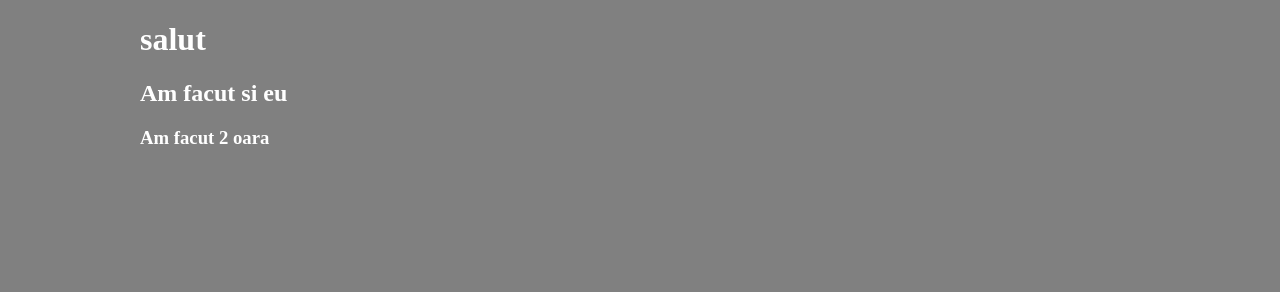
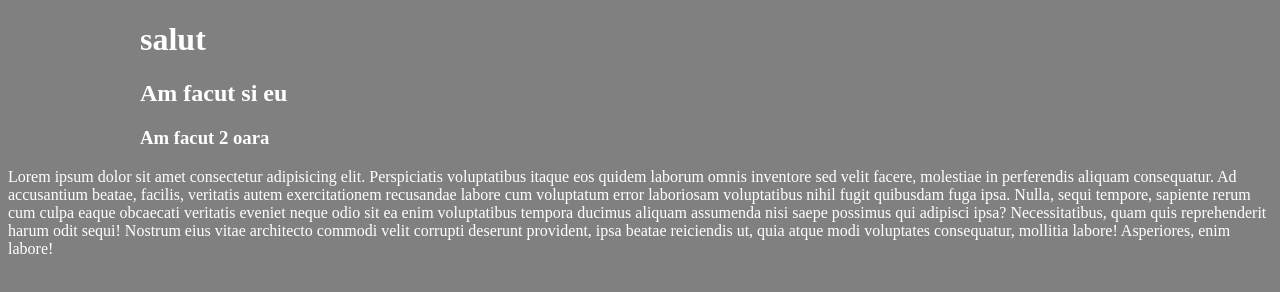
Before and after one commit to crutoigit/lps2313, a plain HTML site: page index.html in a window 1280 px wide. Drawn offline with Linux system fonts and the light colour scheme.

Commit message:
paragraf nou

```diff
--- a/index.html
+++ b/index.html
@@ -1,9 +1,9 @@
 <!DOCTYPE html>
 <html lang="en">
   <head>
-    <meta charset="UTF-8">
-    <meta name="viewport" content="width=\, initial-scale=1.0">
-    <link rel="stylesheet" href="style.css">
+    <meta charset="UTF-8" />
+    <meta name="viewport" content="width=\, initial-scale=1.0" />
+    <link rel="stylesheet" href="style.css" />
     <title>Document</title>
   </head>
   <body>
@@ -13,7 +13,19 @@
       <h2>Am facut si eu</h2>
 
       <h3>Am facut 2 oara</h3>
-
     </div>
+    <p>
+      Lorem ipsum dolor sit amet consectetur adipisicing elit. Perspiciatis
+      voluptatibus itaque eos quidem laborum omnis inventore sed velit facere,
+      molestiae in perferendis aliquam consequatur. Ad accusantium beatae,
+      facilis, veritatis autem exercitationem recusandae labore cum voluptatum
+      error laboriosam voluptatibus nihil fugit quibusdam fuga ipsa. Nulla,
+      sequi tempore, sapiente rerum cum culpa eaque obcaecati veritatis eveniet
+      neque odio sit ea enim voluptatibus tempora ducimus aliquam assumenda nisi
+      saepe possimus qui adipisci ipsa? Necessitatibus, quam quis reprehenderit
+      harum odit sequi! Nostrum eius vitae architecto commodi velit corrupti
+      deserunt provident, ipsa beatae reiciendis ut, quia atque modi voluptates
+      consequatur, mollitia labore! Asperiores, enim labore!
+    </p>
   </body>
 </html>
```
Lines whose indentation alone changed are shown as unchanged.
